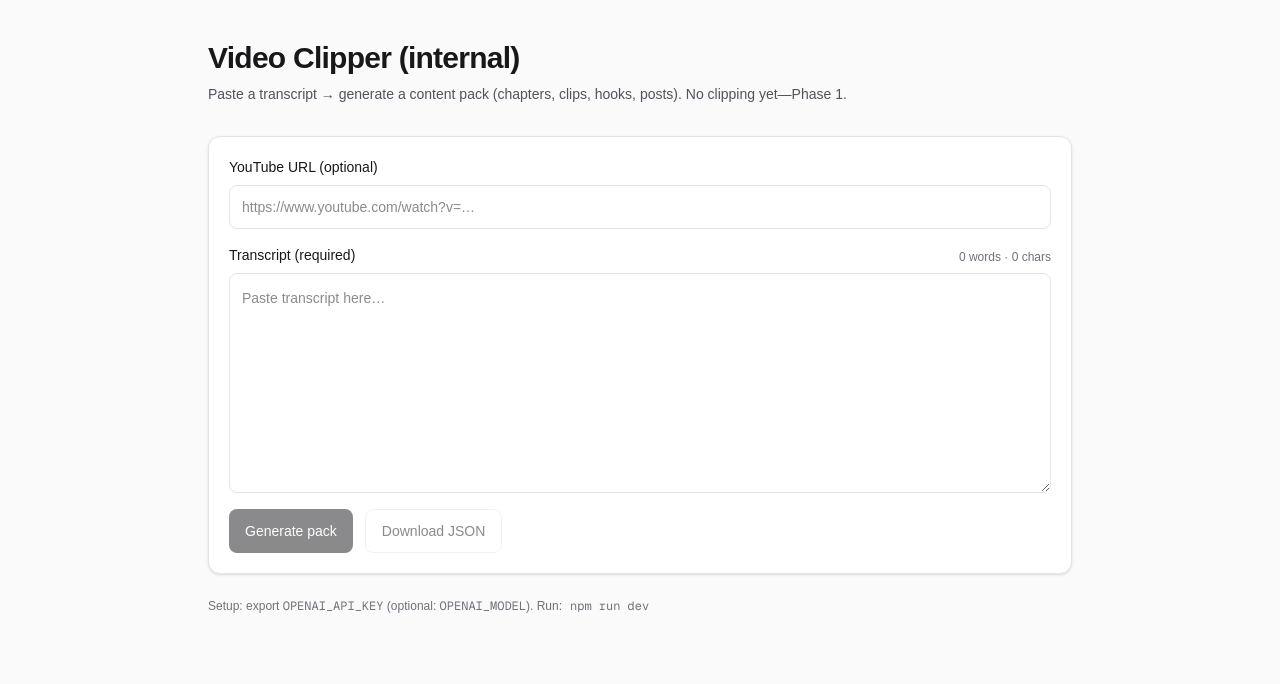
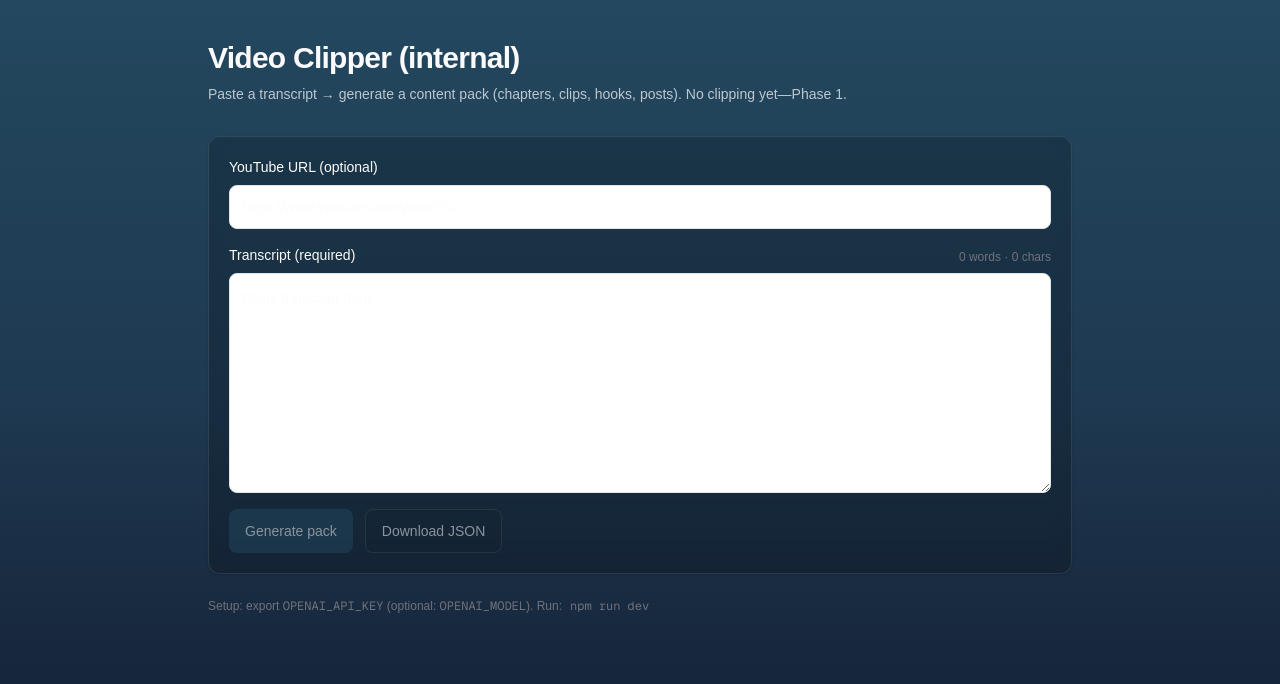
Before and after one commit to semosem/media-clipper, a Next.js app: page / in a window 1280 px wide. Shown: the top 684 px of the page. Built offline with nearby package versions, Linux system fonts and the light colour scheme.

Commit message:
video-clipper: apply teal/navy theme gradient

```diff
--- a/package.json
+++ b/package.json
@@ -11,6 +11,7 @@
   "dependencies": {
     "next": "16.1.6",
     "openai": "^6.25.0",
+    "pngjs": "^7.0.0",
     "react": "19.2.3",
     "react-dom": "19.2.3",
     "zod": "^4.3.6"
--- a/src/app/page.tsx
+++ b/src/app/page.tsx
@@ -60,17 +60,17 @@ export default function Home() {
   }
 
   return (
-    <div className="min-h-screen bg-zinc-50 text-zinc-900 dark:bg-black dark:text-zinc-50">
+    <div className="min-h-screen bg-gradient-to-b from-[#23485f] via-[#1e3951] to-[#131e31] text-zinc-50">
       <main className="mx-auto w-full max-w-4xl px-4 py-10">
         <div className="mb-8">
           <h1 className="text-3xl font-semibold tracking-tight">Video Clipper (internal)</h1>
-          <p className="mt-2 text-sm text-zinc-600 dark:text-zinc-400">
+          <p className="mt-2 text-sm text-white/70">
             Paste a transcript → generate a content pack (chapters, clips, hooks, posts). No clipping yet—Phase 1.
           </p>
         </div>
 
         <div className="grid gap-6">
-          <section className="rounded-xl border border-zinc-200 bg-white p-5 shadow-sm dark:border-zinc-800 dark:bg-zinc-950">
+          <section className="rounded-xl border border-white/10 bg-black/20 p-5 shadow-sm backdrop-blur">
             <div className="grid gap-4">
               <label className="grid gap-2">
                 <span className="text-sm font-medium">YouTube URL (optional)</span>
@@ -101,7 +101,7 @@ export default function Home() {
                 <button
                   onClick={onGenerate}
                   disabled={loading || transcript.trim().length < 200}
-                  className="inline-flex h-11 items-center justify-center rounded-lg bg-zinc-900 px-4 text-sm font-medium text-white disabled:opacity-50 dark:bg-zinc-100 dark:text-black"
+                  className="inline-flex h-11 items-center justify-center rounded-lg bg-[#23485f] px-4 text-sm font-medium text-white shadow-sm hover:bg-[#1e3951] disabled:opacity-50"
                 >
                   {loading ? "Generating…" : "Generate pack"}
                 </button>
@@ -109,20 +109,20 @@ export default function Home() {
                 <button
                   onClick={downloadJson}
                   disabled={!data}
-                  className="inline-flex h-11 items-center justify-center rounded-lg border border-zinc-200 bg-white px-4 text-sm font-medium disabled:opacity-50 dark:border-zinc-800 dark:bg-black"
+                  className="inline-flex h-11 items-center justify-center rounded-lg border border-white/15 bg-black/10 px-4 text-sm font-medium text-white disabled:opacity-50 hover:bg-black/20"
                 >
                   Download JSON
                 </button>
 
                 {error ? (
-                  <p className="text-sm text-red-600">{error}</p>
+                  <p className="text-sm text-red-200">{error}</p>
                 ) : null}
               </div>
             </div>
           </section>
 
           {data ? (
-            <section className="rounded-xl border border-zinc-200 bg-white p-5 shadow-sm dark:border-zinc-800 dark:bg-zinc-950">
+            <section className="rounded-xl border border-white/10 bg-black/20 p-5 shadow-sm backdrop-blur">
               <div className="mb-4">
                 <h2 className="text-xl font-semibold">Output</h2>
                 {data.title ? (
```
Also changed, not shown: 1 other file (tests, documents, lock files or other folders).
